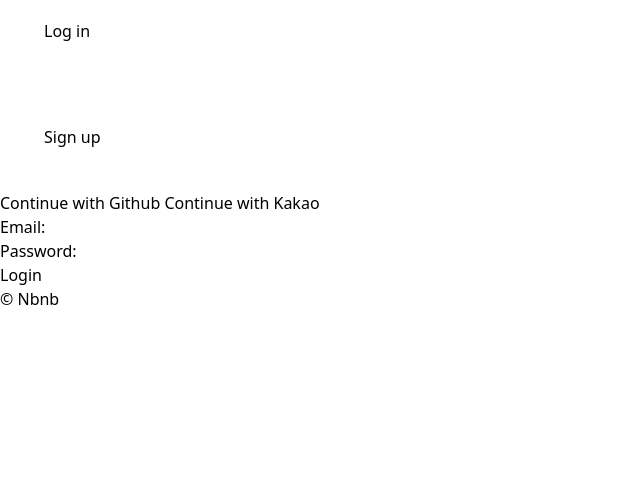
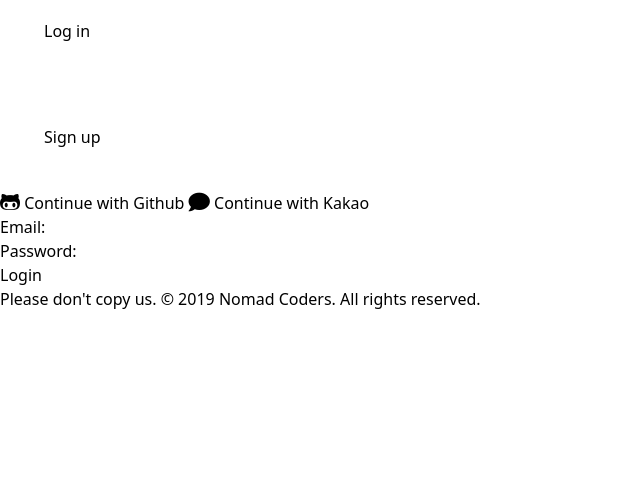
Before and after one commit to YoungchanChang/airbnb_again, a Django app: page /users/login in a window 1280 px wide. Shown: the part 321-800 px from the top of the page, without its empty margins (0-640 px from the left). Run offline with Django 3.2, Linux system fonts and the light colour scheme; style sheets or scripts are compiled from the project's sources; some libraries are stand-ins or nearby versions.

Commit message:
#20.4 Footer and Social Login

```diff
--- a/templates/partials/footer.html
+++ b/templates/partials/footer.html
@@ -1,3 +1,6 @@
-<footer>
-    &copy; Nbnb
+<footer class="container mx-auto text-center py-10 border-t font-medium text-gray-500 flex flex-col">
+    <span>
+        Please don't copy us.
+    </span>
+    <span>&copy; 2019 Nomad Coders. All rights reserved.</span>
 </footer>
--- a/templates/partials/social_login.html
+++ b/templates/partials/social_login.html
@@ -1,8 +1,8 @@
-<div>
-    <a href="{% url 'users:github-login' %}">
-        Continue with Github
+<div class="flex flex-col w-full">
+    <a href="{% url 'users:github-login' %}" class="w-full border-2 font-medium text-gray-700 mb-2 border-gray-700 text-center rounded-sm py-5">
+        <i class="fab fa-github-alt mr-2 fa-lg"></i> Continue with Github
     </a>
-    <a href="{% url 'users:kakao-login' %}">
-        Continue with Kakao
+    <a href="{% url 'users:kakao-login' %}" class="w-full border font-medium text-yellow-800 mb-2 border-yellow-400 text-center rounded-sm py-5 bg-yellow-400 ">
+        <i class="fas fa-comment mr-2 fa-lg"></i> Continue with Kakao
     </a>
 </div>
--- a/templates/rooms/room_list.html
+++ b/templates/rooms/room_list.html
@@ -16,7 +16,10 @@
                 {% include 'partials/room_card.html' with room=room %}
             {% endfor %}
         </div>
+
+
         <div class="flex items-center justify-center mx-auto container">
+
             {% if page_obj.has_previous %}
                 <a href="?page={{page_obj.previous_page_number}}" class="text-teal-500">
                     <i class="fas fa-arrow-left fa-lg"></i>
@@ -30,8 +33,6 @@
                     <i class="fas fa-arrow-right fa-lg"></i>
                 </a>
             {% endif %}
-
-
         </div>
 
     </div>
--- a/templates/users/login.html
+++ b/templates/users/login.html
@@ -9,6 +9,7 @@
 
 {% block content %}
 
+    <div class="container lg:w-5/12 md:w-1/2 xl:w-1/4 mx-auto my-10 flex flex-col items-center border p-6 border-gray-400">
             {% include 'partials/social_login.html' %}
 
             <form method="POST" action="{% url "users:login" %}">
@@ -16,5 +17,5 @@
                 {{form.as_p}}
                 <button>Login</button>
             </form>
-
+    </div>
 {% endblock content %}
```
Also changed, not shown: templates/partials/room_card.html (added, +18 -0 lines), db.sqlite3. Lines whose indentation alone changed are shown as unchanged.
